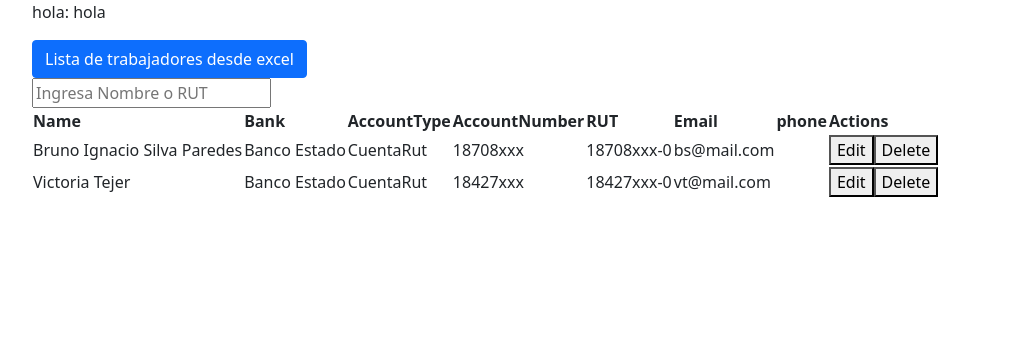
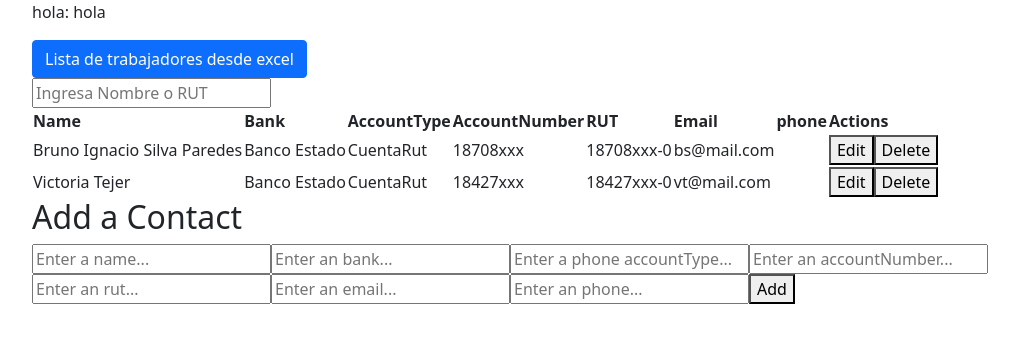
Before and after one commit to Hindegarth/ERP_IS_Electron, a React (Create React App) app: page / in a window 1280 px wide. Shown: the top 342 px of the page, without its empty margins (50-1069 px from the left). Built offline with nearby package versions, Linux system fonts and the light colour scheme.

Commit message:
addElement

```diff
--- a/src/components/TableWorker.js
+++ b/src/components/TableWorker.js
@@ -8,6 +8,17 @@ const TableWorker = () => {
   const { workers } = contextApp();
 
   const [contacts, setContacts] = useState(workers);
+
+  // Escructura de la adicion de workers y su estado
+  const [addFormData, setAddFormData] = useState({
+    name: "",
+    bank: "",
+    accountType: "",
+    accountNumber: "",
+    rut: "",
+    email: "",
+    phone: "",
+  });
 
   // Escructura de la edicion de workers y su estado
   const [editFormData, setEditFormData] = useState({
@@ -23,6 +34,18 @@ const TableWorker = () => {
   // Indice donde indica que fila sera editada, si el rut se repite, ambas filas se cambiaran.
   const [editContactRut, setEditContactRut] = useState(null);
 
+  // Celdas donde se pone la informacion nueva, en este caso de añadir fila
+  const handleAddFormChange = (event) => {
+    event.preventDefault();
+
+    const fieldName = event.target.getAttribute("name");
+    const fieldValue = event.target.value;
+
+    const newFormData = { ...addFormData };
+    newFormData[fieldName] = fieldValue;
+
+    setAddFormData(newFormData);
+  };
 
   // Celdas donde se pone la informacion nueva, en este caso de edicion
   const handleEditFormChange = (event) => {
@@ -35,6 +58,23 @@ const TableWorker = () => {
     newFormData[fieldName] = fieldValue;
 
     setEditFormData(newFormData);
+  };
+  // entrega la nueva informacion de la fila a añadir
+  const handleAddFormSubmit = (event) => {
+    event.preventDefault();
+
+    const newContact = {
+      name: addFormData.name,
+      bank: addFormData.bank,
+      accountType: addFormData.accountType,
+      accountNumber: addFormData.accountNumber,
+      rut: addFormData.rut,
+      email: addFormData.email,
+      phone: addFormData.phone,
+    };
+
+    const newContacts = [...contacts, newContact];
+    setContacts(newContacts);
   };
   // entrega la nueva informacion de la fila editada
   const handleEditFormSubmit = (event) => {
@@ -152,6 +192,59 @@ const TableWorker = () => {
           </table>
         </form>
 
+        <h2>Add a Contact</h2>
+        <form onSubmit={handleAddFormSubmit}>
+          <input
+            type="text"
+            name="name"
+            required="required"
+            placeholder="Enter a name..."
+            onChange={handleAddFormChange}
+          />
+          <input
+            type="text"
+            name="bank"
+            required="required"
+            placeholder="Enter an bank..."
+            onChange={handleAddFormChange}
+          />
+          <input
+            type="text"
+            name="accountType"
+            required="required"
+            placeholder="Enter a phone accountType..."
+            onChange={handleAddFormChange}
+          />
+          <input
+            type="text"
+            name="accountNumber"
+            required="required"
+            placeholder="Enter an accountNumber..."
+            onChange={handleAddFormChange}
+          />
+          <input
+            type="text"
+            name="rut"
+            required="required"
+            placeholder="Enter an rut..."
+            onChange={handleAddFormChange}
+          />
+          <input
+            type="email"
+            name="email"
+            required="required"
+            placeholder="Enter an email..."
+            onChange={handleAddFormChange}
+          />
+          <input
+            type="text"
+            name="phone"
+            required="required"
+            placeholder="Enter an phone..."
+            onChange={handleAddFormChange}
+          />
+          <button type="submit">Add</button>
+        </form>
       </div>
     </UserContext.Provider>
   );
```
